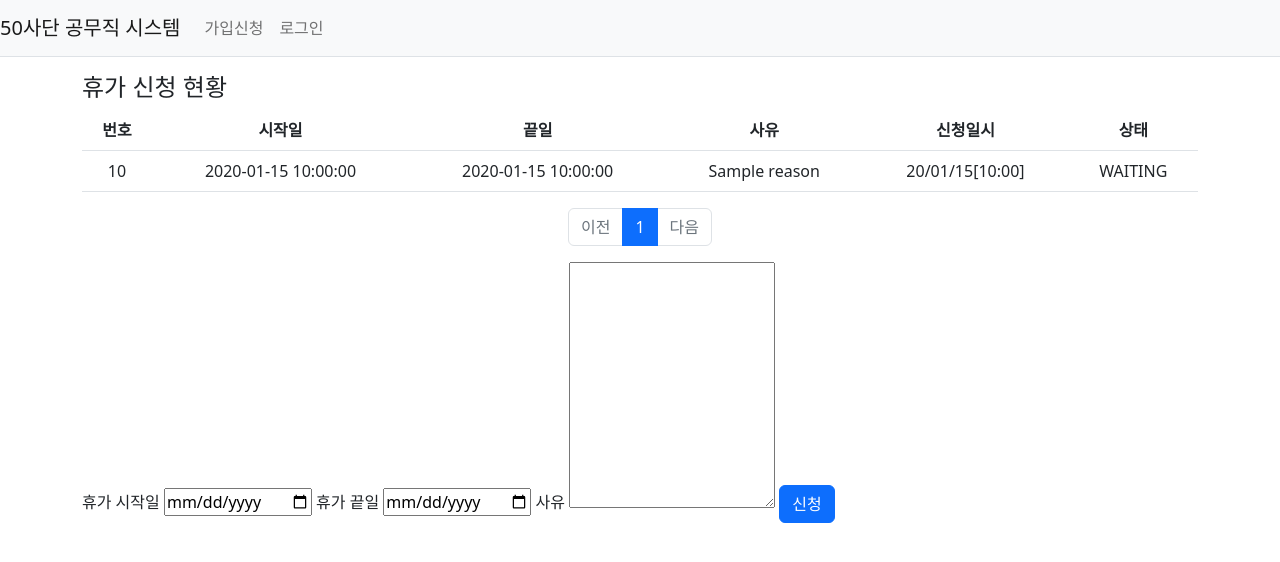
After one commit to scy0416/50Division_app_TF, a Flask app: template public_service_employee_application/templates/user/vacation.html in a window 1280 px wide. The commit adds this page. Shown: the top 562 px of the page. Run offline with Flask 3, Linux system fonts and the light colour scheme; the template is opened without the code that fills it: most values are stand-ins (such as "Sample title", 1, 10 or a date in 2020); some libraries are stand-ins or nearby versions.

Commit message:
휴가 신청 기능 구현

```diff
--- a/public_service_employee_application/templates/user/employee_main.html
+++ b/public_service_employee_application/templates/user/employee_main.html
@@ -9,7 +9,7 @@
       <a class="btn btn-primary w-100" href="{{ url_for('employee.pr_information', user_id=g.user.id) }}">인사정보 조회</a>
     </div>
     <div class="col-md-4">
-      <button class="btn btn-primary w-100">휴가 신청</button>
+      <a class="btn btn-primary w-100" href="{{ url_for('employee.vacation') }}">휴가 신청</a>
     </div>
     <div class="col-md-4">
       <button class="btn btn-primary w-100">복지 포인트 조회</button>
--- /dev/null
+++ b/public_service_employee_application/templates/user/vacation.html
@@ -0,0 +1,104 @@
+{% extends 'base.html' %}
+{% block content %}
+<div class="container my-3">
+    <div>
+        <h4>휴가 신청 현황</h4>
+        <table class="table">
+            <thead>
+            <tr class="text-center thead-dark">
+                <th>번호</th>
+                <th>시작일</th>
+                <th>끝일</th>
+                <th>사유</th>
+                <th>신청일시</th>
+                <th>상태</th>
+            </tr>
+            </thead>
+            <tbody>
+            {% if vacation_request_list.items %}
+            {% for vacation_request in vacation_request_list.items %}
+            <tr class="text-center">
+                <td>{{ vacation_request_list.total - ((vacation_request_list.page-1) * vacation_request_list.per_page) - loop.index0 }}</td>
+                <td>{{ vacation_request.from_date }}</td>
+                <td>{{ vacation_request.end_date }}</td>
+                <td>{{ vacation_request.reason }}</td>
+                <td>{{ vacation_request.request_date|datetime }}</td>
+                <td>{{ vacation_request.state }}</td>
+            </tr>
+            {% endfor %}
+            {% else %}
+            <tr>
+                <td colspan="6">신청내역이 없습니다.</td>
+            </tr>
+            {% endif %}
+            </tbody>
+        </table>
+        <!-- 페이징 처리 시작 -->
+        <ul class="pagination justify-content-center">
+            <!-- 이전 페이지 -->
+            {% if vacation_request_list.has_prev %}
+            <li class="page-items">
+                <a class="page-link" data-page="{{ notice_list.prev_num }}" href="#">이전</a>
+            </li>
+            {% else %}
+            <li class="page-item disabled">
+                <a class="page-link" tabindex="-1" aria-disabled="true" href="#">이전</a>
+            </li>
+            {% endif %}
+            {% for page_num in vacation_request_list.iter_pages() %}
+            {% if page_num %}
+            {% if page_num != vacation_request_list.page %}
+            <li class="page-item">
+                <a class="page-link" data-page="{{ page_num }}" href="#">{{ page_num }}</a>
+            </li>
+            {% else %}
+            <li class="page-item active" aria-current="page">
+                <a class="page-link" href="#">{{ page_num }}</a>
+            </li>
+            {% endif %}
+            {% else %}
+            <li class="disabled">
+                <a class="page-link" href="#">...</a>
+            </li>
+            {% endif %}
+            {% endfor %}
+            <!-- 다음 페이지 -->
+            {% if vacation_request_list.has_next %}
+            <li class="page-item">
+                <a class="page-link" data-page="{{ vacation_request_list.next_num }}" href="#">다음</a>
+            </li>
+            {% else %}
+            <li class="page-item disabled">
+                <a class="page-link" tabindex="-1" aria-disabled="true" href="#">다음</a>
+            </li>
+            {% endif %}
+        </ul>
+        <!-- 페이징 처리 끝 -->
+    </div>
+    <div>
+        <form method="post" action="{{ url_for('employee.create_vacation_request') }}">
+            <input type="hidden" name="csrf_token" value="{{ csrf_token() }}">
+            <label for="from_date">휴가 시작일</label>
+            <input type="date" name="from_date" id="from_date">
+            <label for="to_date">휴가 끝일</label>
+            <input type="date" name="to_date" id="to_date">
+            <label for="reason">사유</label>
+            <textarea name="reason" id="reason" rows="10"></textarea>
+            <button class="btn btn-primary">신청</button>
+        </form>
+    </div>
+</div>
+<form id="searchForm" method="get">
+    <input type="hidden" id="page" name="page" value="{{ page or '' }}">
+</form>
+{% endblock %}
+{% block script %}
+<script type="text/javascript">
+    $(document).ready(function(){
+        $(".page-link").on('click', function(){
+            $("#page").val($(this).data("page"));
+            $("#searchForm").submit();
+        });
+    });
+</script>
+{% endblock %}
```
Also changed, not shown: public_service_employee_application/views/employee_views.py (+30 -2 lines).
